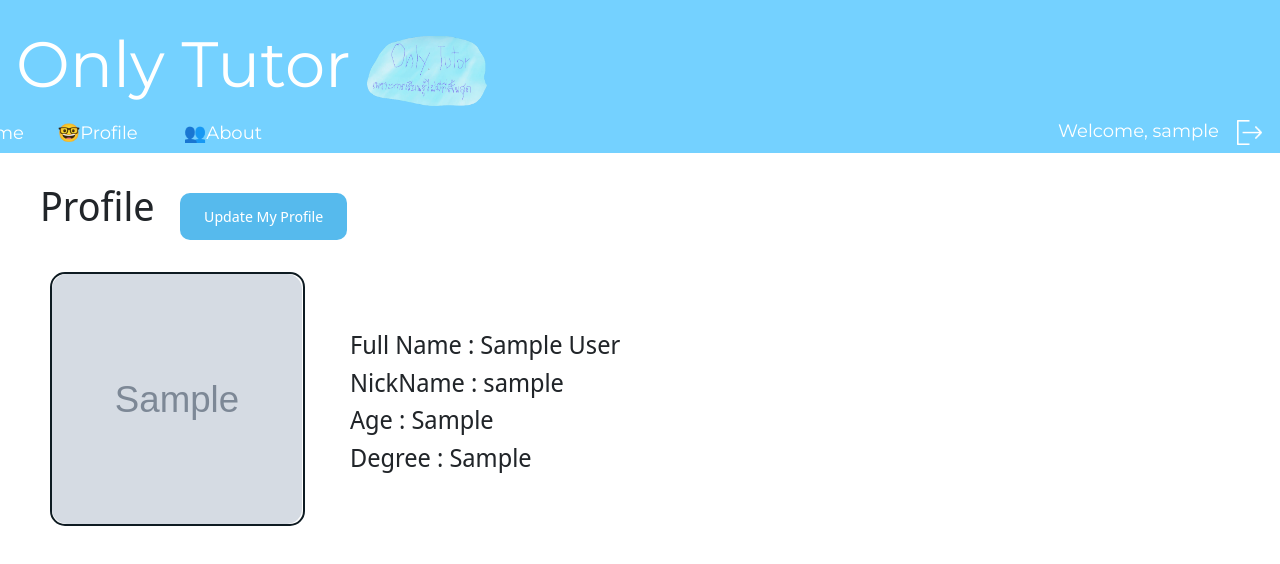
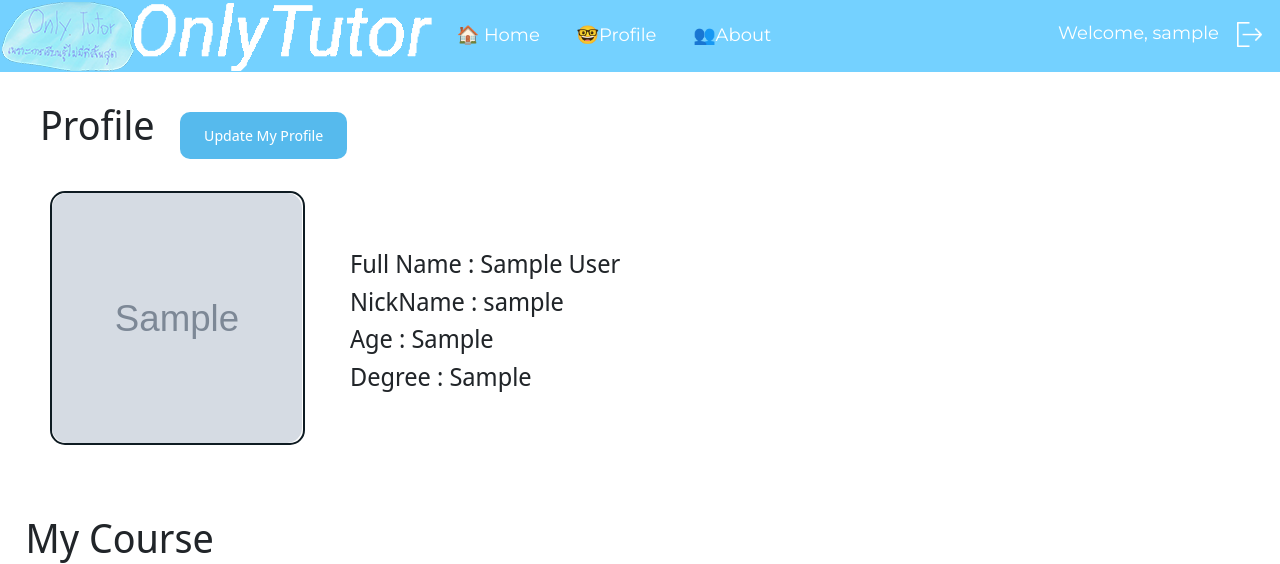
Before and after one commit to 6210612609/projectX, a Django app: page /students/profile/ in a window 1280 px wide. Shown: the top 564 px of the page. Run offline with Django 3.2, Linux system fonts and the light colour scheme; a user stored in the database is signed in; tables that the repository leaves empty hold one stand-in row (values such as "Sample post"); grey boxes marked "Sample" are stand-in pictures.

Commit message:
edit nav bar

```diff
--- a/proX/users/templates/main/layout.html
+++ b/proX/users/templates/main/layout.html
@@ -30,27 +30,26 @@ div.c {
 
 <!-- Navbar -->
 
-  <div class="w3-bar w3-large" style="height:8.5em;background-color: #74d1ff;color: white;">
-    <a href="{% url 'index' %}" style="text-decoration:none ;float: left; color: white;"><label class="w3-margin w3-jumbo"> Only Tutor</label></a>
-    <a href="{% url 'index' %}"> <img style="width:120px;height:70px ;float: left; margin-top: 2em;" src="{% static 'images/only.png' %}" alt="ninja"></a>
-    <br>
-    <br>
-    <br>
-    <br>
-    <a href="{% url 'index' %}" class="w3-bar-item w3-button w3-padding-large w3-hide-small w3-hover-white"style="margin-left:-25em;">  &#x1F3E0; Home</a>
+  <div class="w3-bar w3-large" style="height:4em;background-color: #74d1ff;color: white;">
+    <div>
+
+    <a href="{% url 'index' %}"><img style="width:434px;height:69px;margin-top: 2px;margin-left: 2px;" src="{% static 'images/logo.png' %}"></a>
+
+
+
+    <a href="{% url 'index' %}" class=" w3-button   w3-hover-white">  &#x1F3E0; Home</a>
 
     {% if request.user.is_authenticated %}
-
-      <span style="color: white;position: absolute;right: 0;padding-top: 10px;">&emsp;Welcome, {{request.user.nick_Name}}&emsp;<a href="{% url 'logout' %}"><img style="width:25px;height:25px ;" src="{% static 'images/logout.png' %}"></a>&emsp;</span>
+      <span style="color:white;position: absolute;right: 0;margin-top: 20px;">&emsp;Welcome, {{request.user.nick_Name}}&emsp;<a href="{% url 'logout' %}"><img style="width:25px;height:25px ;" src="{% static 'images/logout.png' %}"></a>&emsp;</span>
       {% block profile %}
       {% endblock %}
     {%else%}
-    <span class="w3-right-align" style="color: white;position: absolute;right: 0;padding-top: 10px;">&emsp;You are not login. <a href="{% url 'login' %}"><img style="width:25px;height:25px ;" src="{% static 'images/login.png' %}"></a>&emsp;</span>
-      <a href="{% url 'login' %}" class="w3-bar-item w3-button w3-padding-large w3-hide-small w3-hover-white"style="margin-left:-18.5em;">&#129299;Profile</a>
+    <span style="color: white;position: absolute;right: 0;margin-top: 20px;">&emsp;You are not login. <a href="{% url 'login' %}"><img style="width:25px;height:25px ;" src="{% static 'images/login.png' %}"></a>&emsp;</span>
+    <a href="{% url 'login' %}" class="w3-button  w3-hover-white">&#129299;Profile</a>
     {%endif%}
 
-    <a href="{% url 'about' %}" class="w3-bar-item w3-button w3-hide-small w3-padding-large w3-hover-white"style="margin-left:-11.5em;">&#128101;About</a>
-
+    <a href="{% url 'about' %}" class="w3-button  w3-hover-white">&#128101;About</a>
+  </div>
   </div>
 
   {% block content %}
--- a/proX/users/templates/students/course_detail.html
+++ b/proX/users/templates/students/course_detail.html
@@ -3,7 +3,7 @@
 
 </style>
 {% block profile %}
-<a href="{% url 's_profile' %}" class="w3-bar-item w3-button w3-hide-small w3-padding-large w3-hover-white"style="margin-left:-18.5em;">&#129299;Profile</a>
+<a href="{% url 's_profile' %}" class="w3-button  w3-hover-white">&#129299;Profile</a>
 {% endblock %}
 
 {% block content %}
--- a/proX/users/templates/students/home.html
+++ b/proX/users/templates/students/home.html
@@ -18,7 +18,7 @@ tr:nth-child(even) {
 }
 </style>
 {% block profile %}
-<a href="{% url 's_profile' %}" class="w3-bar-item w3-button w3-hide-small w3-padding-large w3-hover-white"style="margin-left:-18.5em;">&#129299;Profile</a>
+<a href="{% url 's_profile' %}" class="w3-button  w3-hover-white">&#129299;Profile</a>
 {% endblock %}
 
 {% block title %}
--- a/proX/users/templates/students/profile.html
+++ b/proX/users/templates/students/profile.html
@@ -1,8 +1,7 @@
 {% extends "main/layout.html" %}
 
 {% block profile %}
-<a href="{% url 's_profile' %}" class="w3-bar-item w3-button w3-hide-small w3-padding-large w3-hover-white" style="margin-left:-18.5em;">&#129299;Profile</a>
-{% endblock %}
+<a href="{% url 's_profile' %}" class="w3-button  w3-hover-white">&#129299;Profile</a>{% endblock %}
 {% block body %}
 
 <style>
--- a/proX/users/templates/students/profile_update.html
+++ b/proX/users/templates/students/profile_update.html
@@ -1,7 +1,7 @@
 {% extends "main/layout.html" %}
 
 {% block profile %}
-<a href="{% url 's_profile' %}" class="w3-bar-item w3-button w3-hide-small w3-padding-large w3-hover-white"style="margin-left:-18.5em;">&#129299;Profile</a>
+<a href="{% url 's_profile' %}" class="w3-button  w3-hover-white">&#129299;Profile</a>
 {% endblock %}
 
 {% block content %}
--- a/proX/users/templates/students/tutor_detail.html
+++ b/proX/users/templates/students/tutor_detail.html
@@ -1,7 +1,7 @@
 {% extends "main/layout.html" %}
 {% load static %}
 {% block profile %}
-<a href="{% url 's_profile' %}" class="w3-bar-item w3-button w3-hide-small w3-padding-large w3-hover-white"style="margin-left:-18.5em;">&#129299;Profile</a>
+<a href="{% url 's_profile' %}" class="w3-button  w3-hover-white">&#129299;Profile</a>
 {% endblock %}
 
 {% block content %}
--- a/proX/users/templates/tutors/course_delete_confirm.html
+++ b/proX/users/templates/tutors/course_delete_confirm.html
@@ -1,7 +1,7 @@
 {% extends "main/layout.html" %}
 
 {% block profile %}
-<a href="{% url 't_profile' %}" class="w3-bar-item w3-button w3-hide-small w3-padding-large w3-hover-white"style="margin-left:-18.5em;">&#129299;Profile</a>
+<a href="{% url 't_profile' %}" class="w3-button  w3-hover-white">&#129299;Profile</a>
 {% endblock %}
 
 {% block content %}
--- a/proX/users/templates/tutors/course_detail.html
+++ b/proX/users/templates/tutors/course_detail.html
@@ -1,6 +1,6 @@
 {% extends "main/layout.html" %}
 {% block profile %}
-<a href="{% url 't_profile' %}" class="w3-bar-item w3-button w3-hide-small w3-padding-large w3-hover-white"style="margin-left:-18.5em;">&#129299;Profile</a>
+<a href="{% url 't_profile' %}" class="w3-button  w3-hover-white">&#129299;Profile</a>
 {% endblock %}
 
 {% block content %}
--- a/proX/users/templates/tutors/course_update_form.html
+++ b/proX/users/templates/tutors/course_update_form.html
@@ -3,7 +3,7 @@
 
 </style>
 {% block profile %}
-<a href="{% url 't_profile' %}" class="w3-bar-item w3-button w3-hide-small w3-padding-large w3-hover-white"style="margin-left:-18.5em;">&#129299;Profile</a>
+<a href="{% url 't_profile' %}" class="w3-button  w3-hover-white">&#129299;Profile</a>
 {% endblock %}
 
 
--- a/proX/users/templates/tutors/home.html
+++ b/proX/users/templates/tutors/home.html
@@ -23,7 +23,7 @@
 
 
 {% block profile %}
-<a href="{% url 't_profile' %}" class="w3-bar-item w3-button w3-hide-small w3-padding-large w3-hover-white"style="margin-left:-18.5em;">&#129299;Profile</a>
+<a href="{% url 't_profile' %}" class="w3-button  w3-hover-white">&#129299;Profile</a>
 {% endblock %}
 
 {% block body %}
--- a/proX/users/templates/tutors/make_course.html
+++ b/proX/users/templates/tutors/make_course.html
@@ -1,7 +1,7 @@
 {% extends "main/layout.html" %}
 
 {% block profile %}
-<a href="{% url 't_profile' %}" class="w3-bar-item w3-button w3-hide-small w3-padding-large w3-hover-white"style="margin-left:-18.5em;">&#129299;Profile</a>
+<a href="{% url 't_profile' %}" class="w3-button  w3-hover-white">&#129299;Profile</a>
 {% endblock %}
 
 
--- a/proX/users/templates/tutors/profile.html
+++ b/proX/users/templates/tutors/profile.html
@@ -4,7 +4,7 @@
 
 
 {% block profile %}
-<a href="{% url 't_profile' %}" class="w3-bar-item w3-button w3-hide-small w3-padding-large w3-hover-white"style="margin-left:-18.5em;">&#129299;Profile</a>
+<a href="{% url 't_profile' %}" class="w3-button  w3-hover-white">&#129299;Profile</a>
 {% endblock %}
 
 {% block content %}
--- a/proX/users/templates/tutors/profile_update.html
+++ b/proX/users/templates/tutors/profile_update.html
@@ -1,7 +1,7 @@
 {% extends "main/layout.html" %}
 
 {% block profile %}
-<a href="{% url 't_profile' %}" class="w3-bar-item w3-button w3-hide-small w3-padding-large w3-hover-white"style="margin-left:-18.5em;">&#129299;Profile</a>
+<a href="{% url 't_profile' %}" class="w3-button  w3-hover-white">&#129299;Profile</a>
 {% endblock %}
 
 {% block content %}
--- a/proX/users/templates/tutors/student_detail.html
+++ b/proX/users/templates/tutors/student_detail.html
@@ -1,6 +1,6 @@
 {% extends "main/layout.html" %}
 {% block profile %}
-<a href="{% url 't_profile' %}" class="w3-bar-item w3-button w3-hide-small w3-padding-large w3-hover-white"style="margin-left:-18.5em;">&#129299;Profile</a>
+<a href="{% url 't_profile' %}" class="w3-button  w3-hover-white">&#129299;Profile</a>
 {% endblock %}
 {% block body %}
 <style>
--- a/proX/users/templates/users/login.html
+++ b/proX/users/templates/users/login.html
@@ -30,8 +30,8 @@
     <br>
     <input type="submit" style="margin: 3px;" class="w3-bar-item w3-button w3-hide-small w3-padding-large" value="Sign in">
   </form>
-
-   <span style="margin: 3px;">Don't have account ?  please ,<a href="{% url 'register' %}" style="color: #52b4e6;text-decoration: none;"> click here</span>
+    <br>
+   <span>Don't have account ?  please ,<a href="{% url 'register' %}" style="color: #52b4e6;text-decoration: none;"> click here</span>
 </div>
 </body>
 {% endblock %}
```
Also changed, not shown: proX/users/templates/users/templatesignup.html (+15 -12 lines), proX/static/images/logo.png (added).
